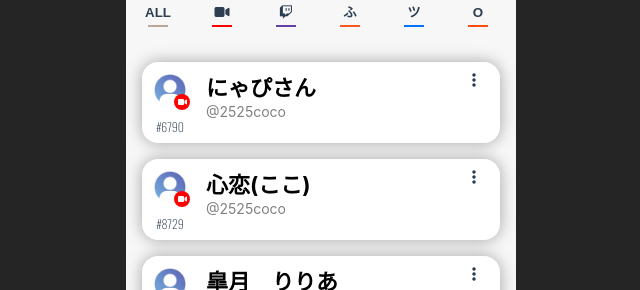
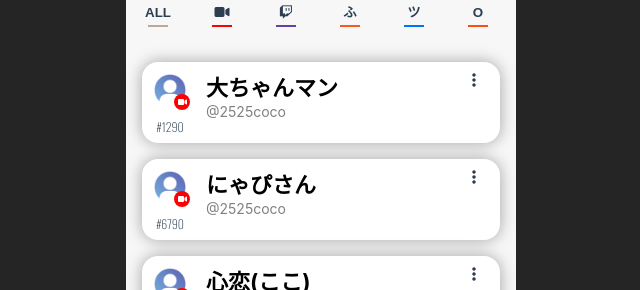
Before and after one commit to simd-float4x4/2525, a Vue app in the folder niconico-researcher/: page / in a window 1280 px wide. Shown: the part 373-663 px from the top of the page, without its empty margins (319-959 px from the left). Built offline with nearby package versions, Linux system fonts and the light colour scheme.

Commit message:
fix: ユーザーサンプルデータの追加

```diff
--- a/niconico-researcher/src/App.vue
+++ b/niconico-researcher/src/App.vue
@@ -160,6 +160,34 @@ export default {
                     }
                 ]
             },
+            {
+                userId: 7,
+                userHashTag: '#1290',
+                userMetaName: ['茂原', 'ブサイク界隈', 'ブサイク軍団', '大仏'],
+                userName: '大ちゃんマン',
+                platform: [
+                    {
+                        platformId: Platform.Services.Twitcasting.serviceId,
+                        platformName: Platform.Services.Twitcasting.label,
+                        hasAccount: true,
+                        isBroadCasting: true,
+                        displayTextContent: '@2525coco',
+                        accountUserName: '辛い',
+                        accountURL: 'https://www.twitch.tv/infinity_mkds',
+                        accountIconImageURL: ''
+                    },
+                    {
+                        platformId: Platform.Services.Whowatch.serviceId,
+                        platformName: Platform.Services.Whowatch.label,
+                        hasAccount: true,
+                        isBroadCasting: false,
+                        displayTextContent: '@2525coco',
+                        accountUserName: '辛い',
+                        accountURL: 'https://www.twitch.tv/infinity_mkds',
+                        accountIconImageURL: ''
+                    }
+                ]
+            },
           ],
       }
   },
```
